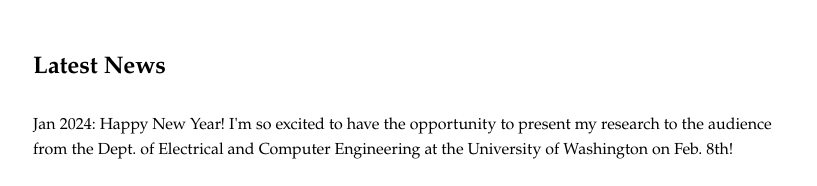
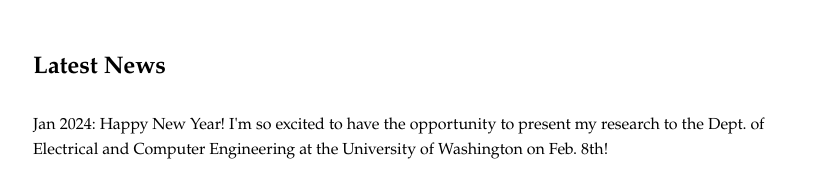
Before and after one commit to CongChenHappy/CongChen.github.io, a plain HTML site: page index.html in a window 1280 px wide. Shown: the part 1302-1488 px from the top of the page, without its empty margins (227-1044 px from the left). Drawn offline with Linux system fonts and the light colour scheme.

Commit message:
Update index.html

```diff
--- a/index.html
+++ b/index.html
@@ -78,7 +78,7 @@
             <p>&nbsp;</p>
             <h2>Latest News</h2>
             <p>&nbsp;</p>
-            <p>Jan 2024: Happy New Year! I'm so excited to have the opportunity to present my research to the audience from the Dept. of Electrical and Computer Engineering at the University of Washington on Feb. 8th!</p>
+            <p>Jan 2024: Happy New Year! I'm so excited to have the opportunity to present my research to the Dept. of Electrical and Computer Engineering at the University of Washington on Feb. 8th!</p>
             <p>&nbsp;</p>
             <p>Dec 2023: I'm going to present a poster about Distributed Energy Resources Aggregator (DERA) at Power Systems Engineering Research Center Industry Advisory Board
                 Meeting (<a href="https://pserc.wisc.edu/iab-meetings/"> PSERC IAB meeting </a>) at  Georgia Institute of Technology.</p>
```
